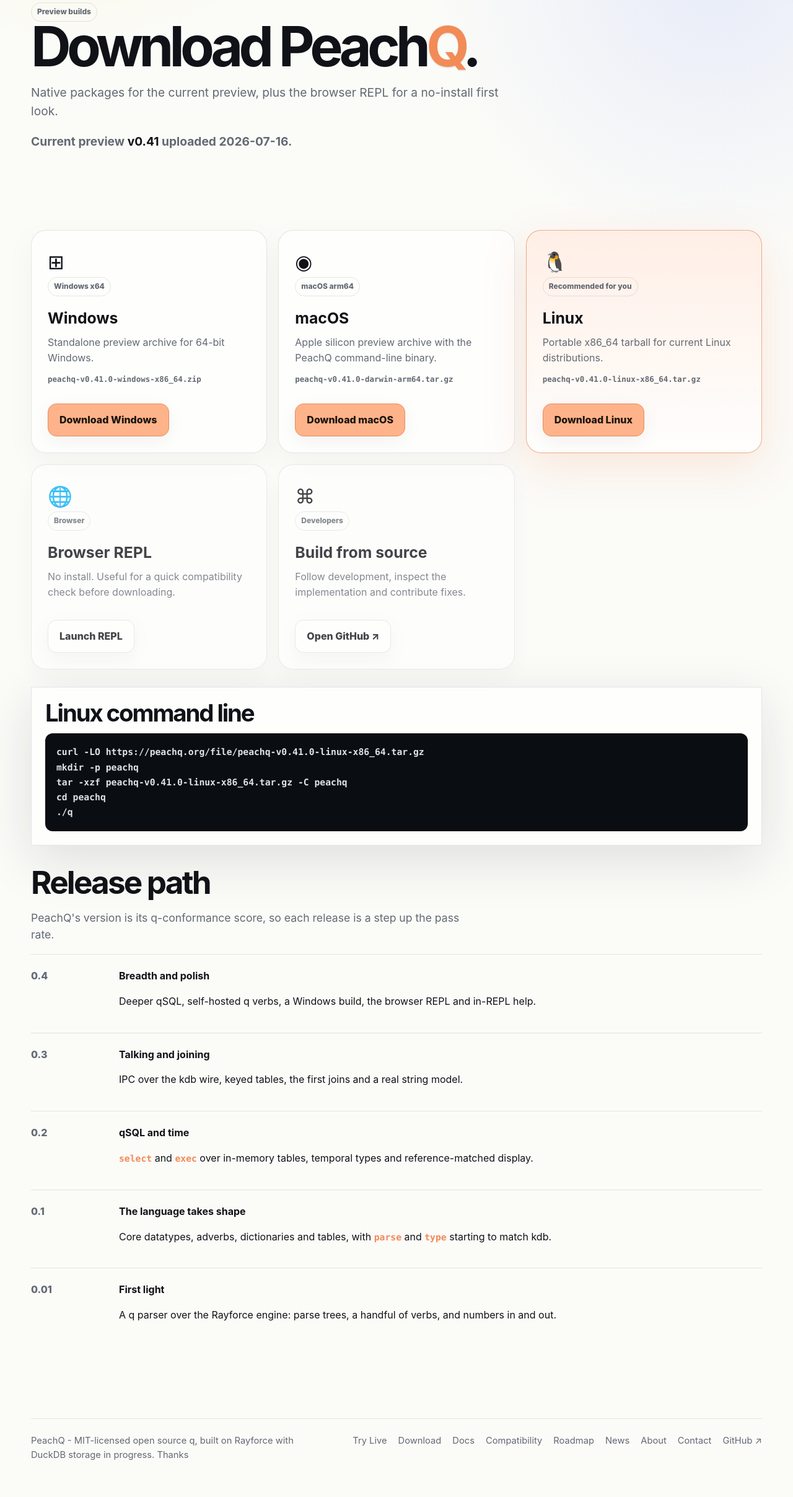
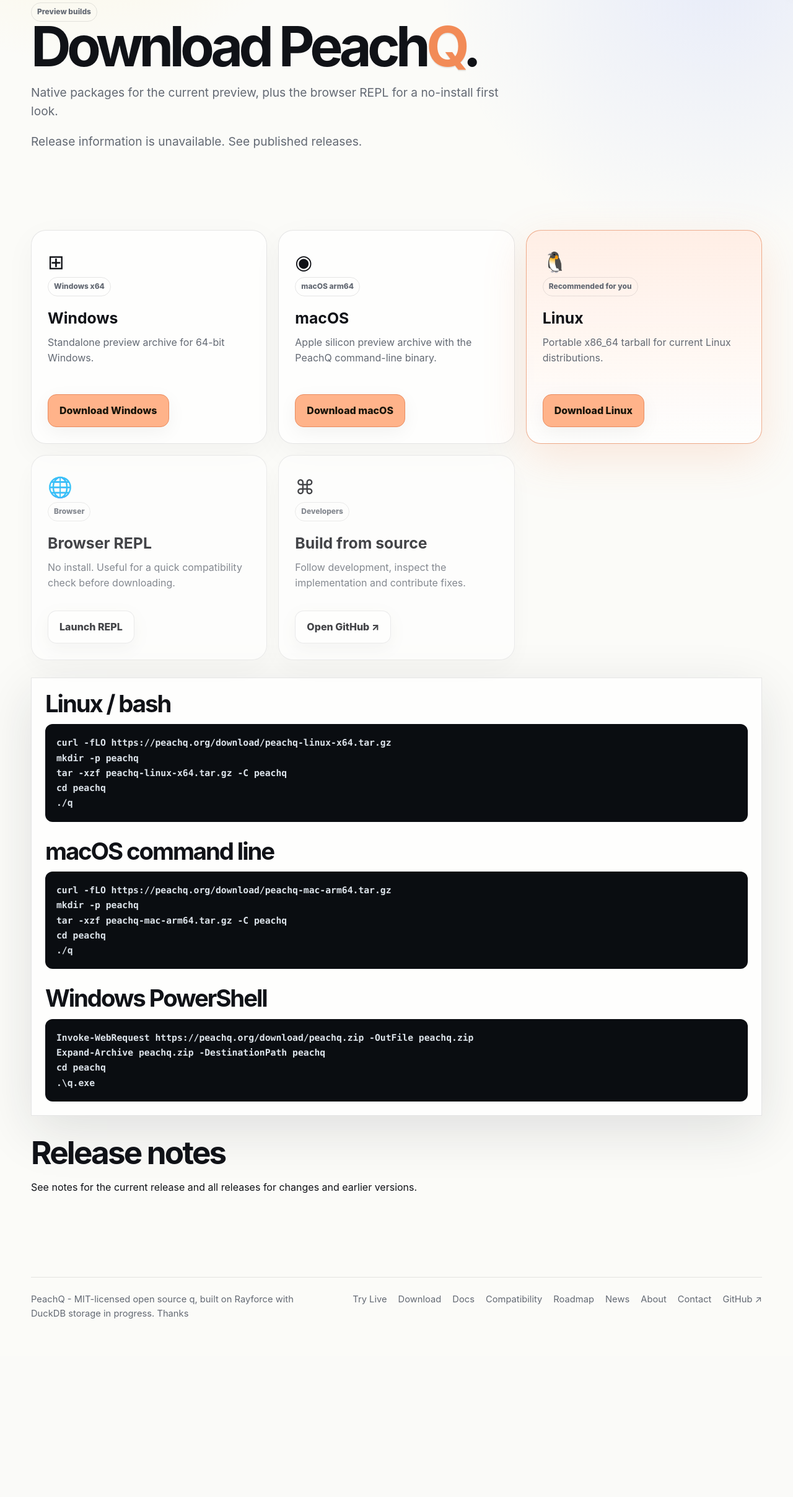
Before and after one commit to peachq-org/peachq-website, a PHP site: page /static/download in a window 1280 px wide. Shown: the part 145-2560 px from the top of the page at 62% size. After the commit the page ends 2273 px from the top, so only its background shows below. Run offline with PHP 8.4, Linux system fonts and the light colour scheme; some libraries are stand-ins or nearby versions.

Commit message:
Add stable release download URLs and DuckDB bundle links

```diff
--- a/static/css/styles.css
+++ b/static/css/styles.css
@@ -139,6 +139,7 @@ h1 .peach{color:var(--peach-strong);text-shadow:0 2px 0 rgba(0,0,0,.08)}
 .file-meta{margin:0 0 4px;color:color-mix(in srgb,var(--muted) 86%,var(--text));font:750 .72rem ui-monospace,SFMono-Regular,Consolas,monospace;overflow:hidden;text-overflow:ellipsis;white-space:nowrap}
 .download-cli{margin-top:28px;border:1px solid var(--line);background:var(--surface);padding:22px;box-shadow:var(--shadow)}
 .platform-instructions[hidden]{display:none}
+.platform-instructions + .platform-instructions{margin-top:28px}
 .platform-instructions h2{font-size:clamp(1.6rem,3vw,2.4rem);margin:0 0 14px}
 .platform-instructions pre{margin:0;background:#0a0d11;color:#dce3ea;padding:18px;border-radius:12px;overflow:auto}
 .platform-instructions code{font:750 .92rem/1.65 ui-monospace,SFMono-Regular,Consolas,monospace}
--- a/static/download.js
+++ b/static/download.js
@@ -2,24 +2,6 @@
   const fileBase = "file/";
   const versionEl = document.querySelector("[data-release-version]");
   const uploadedEl = document.querySelector("[data-release-uploaded]");
-
-  function command(platform, file) {
-    if (platform === "windows") {
-      return [
-        `Invoke-WebRequest https://peachq.org/file/${file} -OutFile ${file}`,
-        `Expand-Archive ${file} -DestinationPath peachq`,
-        "cd peachq",
-        ".\\q.exe"
-      ].join("\n");
-    }
-    return [
-      `curl -LO https://peachq.org/file/${file}`,
-      "mkdir -p peachq",
-      `tar -xzf ${file} -C peachq`,
-      "cd peachq",
-      "./q"
-    ].join("\n");
-  }
 
   function setText(selector, text) {
     document.querySelectorAll(selector).forEach(el => {
@@ -74,21 +56,27 @@
     .then(release => {
       if (!release || !release.files) return;
       if (release.version && versionEl) {
-        versionEl.textContent = release.version;
+        versionEl.textContent = release.version.replace(/^(v\d+\.\d+)\.\d+$/, "$1");
+        document.querySelector("[data-release-summary]").hidden = false;
+        document.querySelector("[data-release-unavailable]").hidden = true;
+        document.querySelector("[data-release-notes]").href =
+          "https://github.com/peachq-org/peachq/releases/tag/" + encodeURIComponent(release.version);
       }
       if (release.uploaded && uploadedEl) {
         uploadedEl.textContent = release.uploaded;
         uploadedEl.dateTime = release.uploaded;
       }
-      ["windows", "mac", "linux"].forEach(platform => {
+      Object.keys(release.files).forEach(platform => {
         const file = releaseFile(release.files[platform]);
         if (!file) return;
         setText(`[data-release-file="${platform}"]`, file.name);
         setMeta(platform, file);
+        document.querySelectorAll(`[data-release-optional="${platform}"]`).forEach(el => {
+          el.hidden = false;
+        });
         document.querySelectorAll(`[data-release-link="${platform}"]`).forEach(link => {
           link.href = fileBase + encodeURIComponent(file.name);
         });
-        setText(`[data-release-command="${platform}"]`, command(platform, file.name));
       });
     })
     .catch(() => {});
--- a/static/download.php
+++ b/static/download.php
@@ -5,15 +5,13 @@ peachq_page_start('Download PeachQ', 'Download PeachQ preview builds and browser
 // which makes it the release source of truth. Reading it here means a release
 // updates this page with no repo change, and the correct version is in the
 // server-rendered HTML rather than only appearing once download.js runs.
-// The literals below are the fallback for a machine with no release uploaded.
-$release = 'v0.41.0';
-$releaseDisplay = 'v0.41';
-$uploaded = '2026-07-16';
-$files = [
-    'windows' => "peachq-$release-windows-x86_64.zip",
-    'mac' => "peachq-$release-darwin-arm64.tar.gz",
-    'linux' => "peachq-$release-linux-x86_64.tar.gz",
-];
+// Missing metadata must not present an old release as current.
+$release = '';
+$releaseDisplay = '';
+$uploaded = '';
+$files = array_fill_keys(['windows', 'mac', 'linux', 'windows_duckdb',
+                         'macos_duckdb', 'linux_glibc_duckdb'], '');
+$releasesUrl = 'https://github.com/peachq-org/peachq/releases';
 
 $latestPath = __DIR__ . '/file/latest.json';
 if (is_readable($latestPath)) {
@@ -21,14 +19,13 @@ if (is_readable($latestPath)) {
     if (is_array($latest)) {
         if (!empty($latest['version']) && is_string($latest['version'])) {
             $release = $latest['version'];
-            // latest.json carries the full tag (v0.41.0); the hero shows the
-            // short form (v0.41), matching how releases are talked about.
+            // Display the short version while retaining the manifest's release tag.
             $releaseDisplay = preg_replace('/^(v\d+\.\d+)\.\d+$/', '$1', $release) ?? $release;
         }
         if (!empty($latest['uploaded']) && is_string($latest['uploaded'])) {
             $uploaded = $latest['uploaded'];
         }
-        foreach (['windows', 'mac', 'linux'] as $platform) {
+        foreach (array_keys($files) as $platform) {
             $name = $latest['files'][$platform]['name'] ?? null;
             if (is_string($name) && $name !== '') {
                 $files[$platform] = $name;
@@ -37,17 +34,20 @@ if (is_readable($latestPath)) {
     }
 }
 $commands = [
-    'linux' => "curl -LO https://peachq.org/file/{$files['linux']}\nmkdir -p peachq\ntar -xzf {$files['linux']} -C peachq\ncd peachq\n./q",
-    'mac' => "curl -LO https://peachq.org/file/{$files['mac']}\nmkdir -p peachq\ntar -xzf {$files['mac']} -C peachq\ncd peachq\n./q",
-    'windows' => "Invoke-WebRequest https://peachq.org/file/{$files['windows']} -OutFile {$files['windows']}\nExpand-Archive {$files['windows']} -DestinationPath peachq\ncd peachq\n.\\q.exe",
+    'linux' => "curl -fLO https://peachq.org/download/peachq-linux-x64.tar.gz\nmkdir -p peachq\ntar -xzf peachq-linux-x64.tar.gz -C peachq\ncd peachq\n./q",
+    'mac' => "curl -fLO https://peachq.org/download/peachq-mac-arm64.tar.gz\nmkdir -p peachq\ntar -xzf peachq-mac-arm64.tar.gz -C peachq\ncd peachq\n./q",
+    'windows' => "Invoke-WebRequest https://peachq.org/download/peachq.zip -OutFile peachq.zip\nExpand-Archive peachq.zip -DestinationPath peachq\ncd peachq\n.\\q.exe",
 ];
 ?>
-<main><section class="page-hero"><div class="container"><span class="tag">Preview builds</span><h1>Download Peach<span class="peach">Q</span>.</h1><p>Native packages for the current preview, plus the browser REPL for a no-install first look.</p><p class="release-meta">Current preview <strong data-release-version><?= htmlspecialchars($releaseDisplay, ENT_QUOTES, 'UTF-8') ?></strong> uploaded <time data-release-uploaded datetime="<?= htmlspecialchars($uploaded, ENT_QUOTES, 'UTF-8') ?>"><?= htmlspecialchars($uploaded, ENT_QUOTES, 'UTF-8') ?></time>.</p></div></section>
+<main><section class="page-hero"><div class="container"><span class="tag">Preview builds</span><h1>Download Peach<span class="peach">Q</span>.</h1><p>Native packages for the current preview, plus the browser REPL for a no-install first look.</p><p class="release-meta" data-release-summary<?= $release === '' ? ' hidden' : '' ?>>Current preview <strong data-release-version><?= htmlspecialchars($releaseDisplay, ENT_QUOTES, 'UTF-8') ?></strong> uploaded <time data-release-uploaded datetime="<?= htmlspecialchars($uploaded, ENT_QUOTES, 'UTF-8') ?>"><?= htmlspecialchars($uploaded, ENT_QUOTES, 'UTF-8') ?></time>.</p><p data-release-unavailable<?= $release !== '' ? ' hidden' : '' ?>>Release information is unavailable. See <a href="<?= $releasesUrl ?>">published releases</a>.</p></div></section>
 <section class="section"><div class="container">
 <div class="download-grid" data-platform-downloads>
-<div class="card download-card" data-platform-card="windows"><div class="os">⊞</div><span class="tag">Windows x64</span><h3>Windows</h3><p>Standalone preview archive for 64-bit Windows.</p><div class="file-name" data-release-file="windows"><?= htmlspecialchars($files['windows'], ENT_QUOTES, 'UTF-8') ?></div><div class="file-meta" data-release-meta="windows" hidden></div><div class="actions"><a class="button peach-button" data-release-link="windows" href="file/<?= htmlspecialchars($files['windows'], ENT_QUOTES, 'UTF-8') ?>">Download Windows</a></div></div>
-<div class="card download-card" data-platform-card="mac"><div class="os">◉</div><span class="tag">macOS arm64</span><h3>macOS</h3><p>Apple silicon preview archive with the PeachQ command-line binary.</p><div class="file-name" data-release-file="mac"><?= htmlspecialchars($files['mac'], ENT_QUOTES, 'UTF-8') ?></div><div class="file-meta" data-release-meta="mac" hidden></div><div class="actions"><a class="button peach-button" data-release-link="mac" href="file/<?= htmlspecialchars($files['mac'], ENT_QUOTES, 'UTF-8') ?>">Download macOS</a></div></div>
-<div class="card download-card" data-platform-card="linux"><div class="os">🐧</div><span class="tag">Linux x86_64</span><h3>Linux</h3><p>Portable x86_64 tarball for current Linux distributions.</p><div class="file-name" data-release-file="linux"><?= htmlspecialchars($files['linux'], ENT_QUOTES, 'UTF-8') ?></div><div class="file-meta" data-release-meta="linux" hidden></div><div class="actions"><a class="button peach-button" data-release-link="linux" href="file/<?= htmlspecialchars($files['linux'], ENT_QUOTES, 'UTF-8') ?>">Download Linux</a></div></div>
+<div class="card download-card" data-platform-card="windows"><div class="os">⊞</div><span class="tag">Windows x64</span><h3>Windows</h3><p>Standalone preview archive for 64-bit Windows.</p><div class="file-name" data-release-file="windows"><?= htmlspecialchars($files['windows'], ENT_QUOTES, 'UTF-8') ?></div><div class="file-meta" data-release-meta="windows" hidden></div><div class="actions"><a class="button peach-button" data-release-link="windows" href="<?= $files['windows'] !== '' ? 'file/' . rawurlencode($files['windows']) : $releasesUrl ?>">Download Windows</a></div>
+<p class="download-alternative" data-release-optional="windows_duckdb"<?= $files['windows_duckdb'] === '' ? ' hidden' : '' ?>><small><a data-release-link="windows_duckdb" href="<?= $files['windows_duckdb'] !== '' ? 'file/' . rawurlencode($files['windows_duckdb']) : $releasesUrl ?>">Download with DuckDB</a></small></p></div>
+<div class="card download-card" data-platform-card="mac"><div class="os">◉</div><span class="tag">macOS arm64</span><h3>macOS</h3><p>Apple silicon preview archive with the PeachQ command-line binary.</p><div class="file-name" data-release-file="mac"><?= htmlspecialchars($files['mac'], ENT_QUOTES, 'UTF-8') ?></div><div class="file-meta" data-release-meta="mac" hidden></div><div class="actions"><a class="button peach-button" data-release-link="mac" href="<?= $files['mac'] !== '' ? 'file/' . rawurlencode($files['mac']) : $releasesUrl ?>">Download macOS</a></div>
+<p class="download-alternative" data-release-optional="macos_duckdb"<?= $files['macos_duckdb'] === '' ? ' hidden' : '' ?>><small><a data-release-link="macos_duckdb" href="<?= $files['macos_duckdb'] !== '' ? 'file/' . rawurlencode($files['macos_duckdb']) : $releasesUrl ?>">Download with DuckDB</a></small></p></div>
+<div class="card download-card" data-platform-card="linux"><div class="os">🐧</div><span class="tag">Linux x86_64</span><h3>Linux</h3><p>Portable x86_64 tarball for current Linux distributions.</p><div class="file-name" data-release-file="linux"><?= htmlspecialchars($files['linux'], ENT_QUOTES, 'UTF-8') ?></div><div class="file-meta" data-release-meta="linux" hidden></div><div class="actions"><a class="button peach-button" data-release-link="linux" href="<?= $files['linux'] !== '' ? 'file/' . rawurlencode($files['linux']) : $releasesUrl ?>">Download Linux</a></div>
+<p class="download-alternative" data-release-optional="linux_glibc_duckdb"<?= $files['linux_glibc_duckdb'] === '' ? ' hidden' : '' ?>><small><a data-release-link="linux_glibc_duckdb" href="<?= $files['linux_glibc_duckdb'] !== '' ? 'file/' . rawurlencode($files['linux_glibc_duckdb']) : $releasesUrl ?>">Download with DuckDB (glibc)</a></small></p></div>
 <div class="card download-card download-card-secondary"><div class="os">🌐</div><span class="tag">Browser</span><h3>Browser REPL</h3><p>No install. Useful for a quick compatibility check before downloading.</p><div class="actions"><a class="button" href="repl">Launch REPL</a></div></div>
 <div class="card download-card download-card-secondary"><div class="os">⌘</div><span class="tag">Developers</span><h3>Build from source</h3><p>Follow development, inspect the implementation and contribute fixes.</p><div class="actions"><a class="button" href="https://github.com/peachq-org/peachq">Open GitHub ↗</a></div></div>
 <!--
@@ -55,27 +55,22 @@ $commands = [
 -->
 </div>
 <div class="download-cli" data-platform-instructions>
-<div class="platform-instructions" data-platform-instructions-for="linux" hidden>
-<h2>Linux command line</h2>
+<div class="platform-instructions">
+<h2>Linux / bash</h2>
 <pre><code data-release-command="linux"><?= htmlspecialchars($commands['linux'], ENT_QUOTES, 'UTF-8') ?></code></pre>
 </div>
-<div class="platform-instructions" data-platform-instructions-for="mac" hidden>
+<div class="platform-instructions">
 <h2>macOS command line</h2>
 <pre><code data-release-command="mac"><?= htmlspecialchars($commands['mac'], ENT_QUOTES, 'UTF-8') ?></code></pre>
 </div>
-<div class="platform-instructions" data-platform-instructions-for="windows" hidden>
+<div class="platform-instructions">
 <h2>Windows PowerShell</h2>
 <pre><code data-release-command="windows"><?= htmlspecialchars($commands['windows'], ENT_QUOTES, 'UTF-8') ?></code></pre>
 </div>
 </div>
 <div class="changelog">
-<h2>Release path</h2>
-<p class="section-intro">PeachQ's version is its q-conformance score, so each release is a step up the pass rate.</p>
-<div class="change"><time>0.4</time><div><strong>Breadth and polish</strong><p>Deeper qSQL, self-hosted q verbs, a Windows build, the browser REPL and in-REPL help.</p></div></div>
-<div class="change"><time>0.3</time><div><strong>Talking and joining</strong><p>IPC over the kdb wire, keyed tables, the first joins and a real string model.</p></div></div>
-<div class="change"><time>0.2</time><div><strong>qSQL and time</strong><p><code>select</code> and <code>exec</code> over in-memory tables, temporal types and reference-matched display.</p></div></div>
-<div class="change"><time>0.1</time><div><strong>The language takes shape</strong><p>Core datatypes, adverbs, dictionaries and tables, with <code>parse</code> and <code>type</code> starting to match kdb.</p></div></div>
-<div class="change"><time>0.01</time><div><strong>First light</strong><p>A q parser over the Rayforce engine: parse trees, a handful of verbs, and numbers in and out.</p></div></div>
+<h2>Release notes</h2>
+<p>See <a data-release-notes href="<?= $release !== '' ? $releasesUrl . '/tag/' . rawurlencode($release) : $releasesUrl ?>">notes for the current release</a> and <a href="<?= $releasesUrl ?>">all releases</a> for changes and earlier versions.</p>
 </div>
 </div></section></main>
 <?php peachq_page_end(['download.js']); ?>
```
Also changed, not shown: CONTRIBUTING.md (+24 -0 lines), static/download-latest.php (added, +32 -0 lines), tools/preview-router.php (+9 -0 lines), static/.htaccess, 1 other file.
